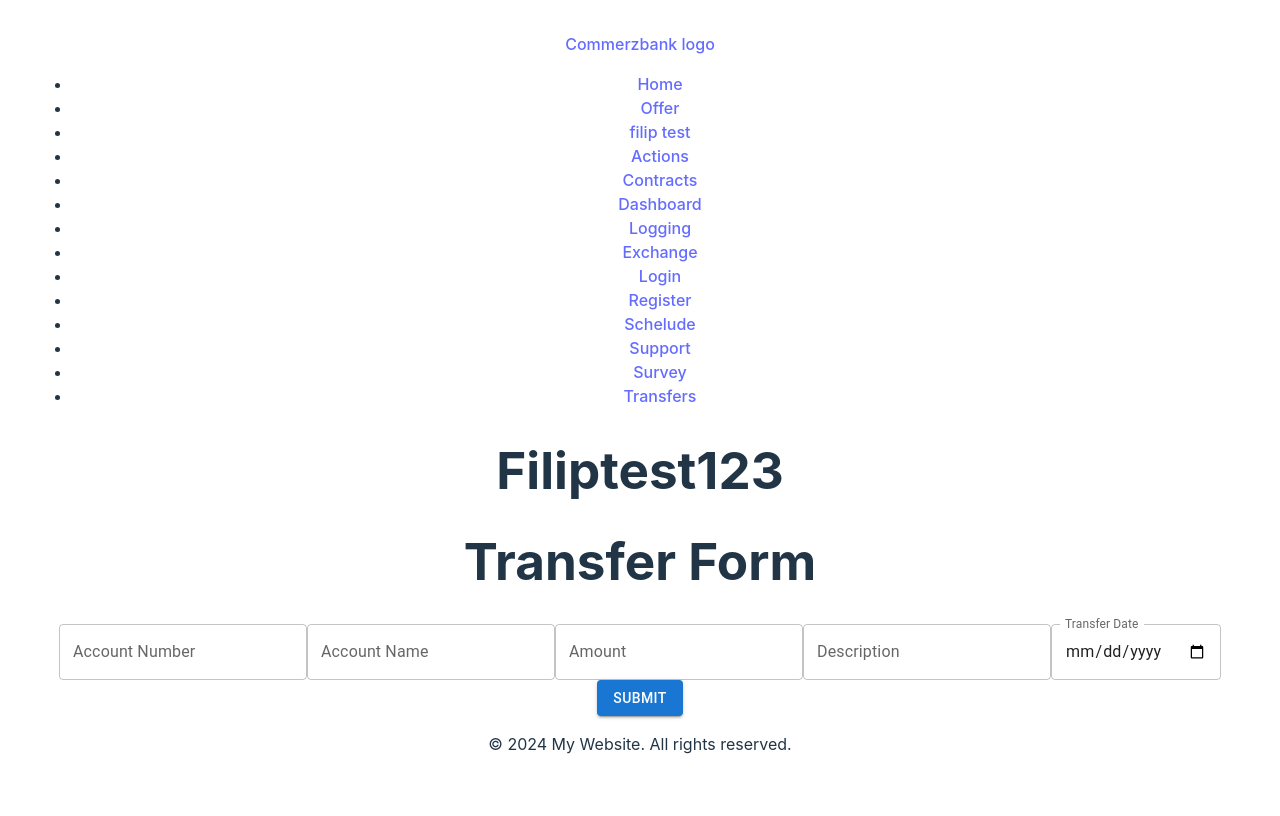
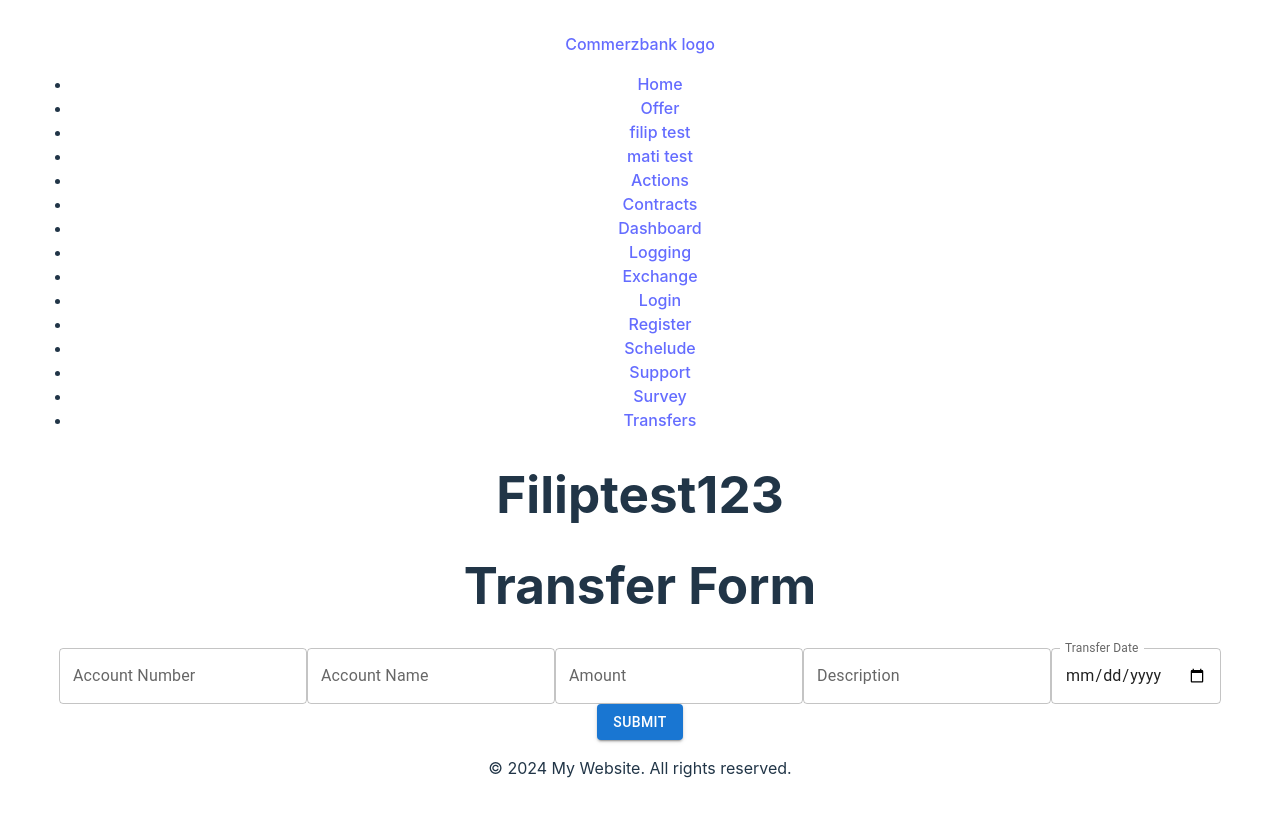
Before and after one commit to Alfiarze/alfiarze-collabothon, a React (Vite) app in the folder app/: page /filiptest in a window 1280 px wide. Shown: the top 816 px of the page. Built offline with nearby package versions, Linux system fonts and the light colour scheme.

Commit message:
Create MatiTest.tsx

```diff
--- a/app/package.json
+++ b/app/package.json
@@ -31,6 +31,6 @@
     "globals": "^15.9.0",
     "typescript": "^5.5.3",
     "typescript-eslint": "^8.7.0",
-    "vite": "^5.4.8"
+    "vite": "^5.4.9"
   }
 }
--- a/app/src/App.tsx
+++ b/app/src/App.tsx
@@ -31,6 +31,9 @@ function App() {
             </li>
             <li>
               <Link to="/Filiptest">filip test</Link>
+            </li>
+            <li>
+              <Link to="/MatiTest">mati test</Link>
             </li>
             <li>
               <Link to="/Actions">Actions</Link>
```
Also changed, not shown: app/src/pages/MatiTest.tsx (added, +17 -0 lines), 1 other file (tests, documents, lock files or other folders).
